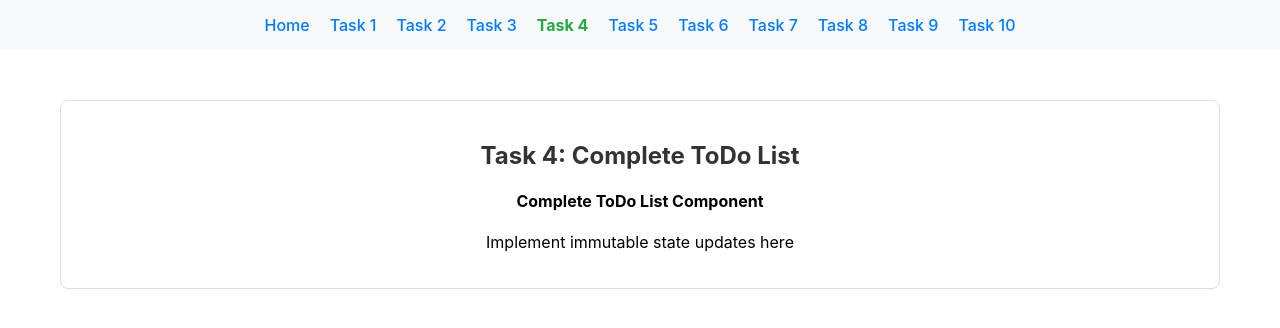
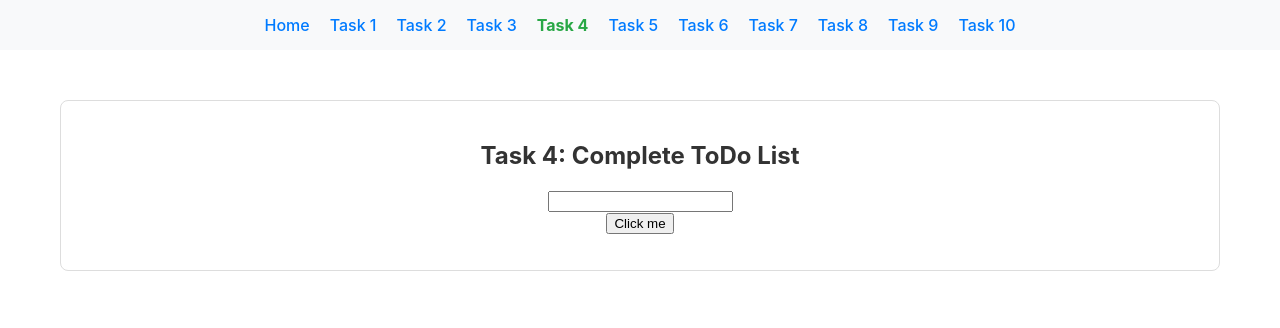
Before and after one commit to antoni306/node.js-pre-training-assignment-solution, a React (Create React App) app in the folder React-CSS/react-todo-app/: page /task-04 in a window 1280 px wide. Shown: the top 328 px of the page. Built offline with nearby package versions, Linux system fonts and the light colour scheme.

Commit message:
completed task 4 from react css

```diff
--- a/React-CSS/react-todo-app/src/solutions/task-04/CompleteToDoList.tsx
+++ b/React-CSS/react-todo-app/src/solutions/task-04/CompleteToDoList.tsx
@@ -56,12 +56,27 @@ export const CompleteToDoList: React.FC = () => {
   //     todo.id === id ? {...todo, completed: true} : todo
   //   ));
   // };
+  const [title, setTitle] = useState('');
+  const [todos, setTodos] = useState<Todo[]>([])
 
+  const add = () => {
+    const t = title.trim()
+    if (!t)
+      return
+    setTodos([...todos, { id: todos.length, title: t, completed: false }]);
+    setTitle('');
+  }
+  const changeStatus = (id: number) => {
+    setTodos(todos.map(obj => obj.id === id ? { ...obj, completed: !obj.completed } : obj));
+  }
   return (
     <div>
-      {/* TODO: Replace this with your implementation */}
-      <h4>Complete ToDo List Component</h4>
-      <p>Implement immutable state updates here</p>
+      <input type='text' value={title} onChange={(e) => setTitle(e.target.value)} />
+      <br />
+      <button onClick={add}>Click me</button>
+      <ul>
+        {todos.map((todo, i) => <li key={i}>{todo.title} status: {todo.completed ? 'completed' : 'not completed'} <button onClick={() => changeStatus(todo.id)}>change status</button></li>)}
+      </ul>
     </div>
   );
 };
```
